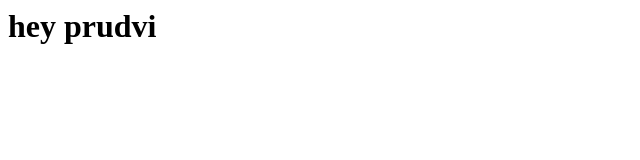
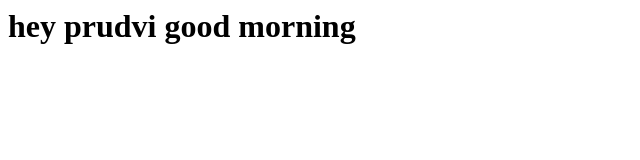
Before and after one commit to aelikipatiprudvi/gitpractice, a plain HTML site: page index.html in a window 1280 px wide. Shown: the whole page, without its empty margins (0-640 px from the left). Drawn offline with Linux system fonts and the light colour scheme.

Commit message:
new file modified

```diff
--- a/index.html
+++ b/index.html
@@ -1 +1 @@
-<h1> hey prudvi </h1>
+<h1> hey prudvi good morning </h1>
```
